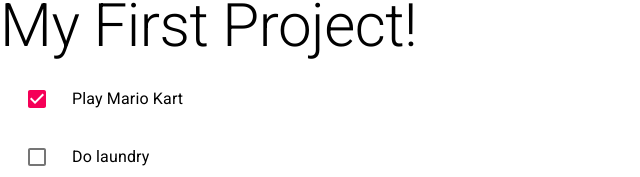
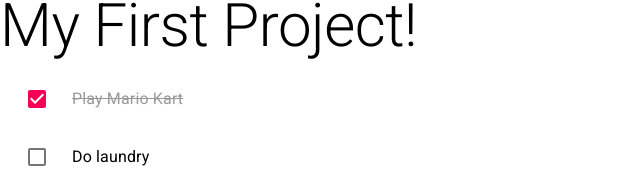
Before and after one commit to jallend1/taskman, a React (Create React App) app: page / in a window 1280 px wide. Shown: the part 112-289 px from the top of the page, without its empty margins (0-640 px from the left). Built offline with nearby package versions, Linux system fonts and the light colour scheme.

Commit message:
Applies basic styling to completed items

```diff
--- a/src/Components/Project.js
+++ b/src/Components/Project.js
@@ -1,13 +1,22 @@
-import {Checkbox, List, ListItem, ListItemIcon, ListItemText, Typography } from '@material-ui/core';
+import {Checkbox, List, ListItem, ListItemIcon, ListItemText, Typography, makeStyles } from '@material-ui/core';
 const Project = ({project, completeTask}) => {
+    const useStyles = makeStyles({
+        completed: {
+            textDecoration: 'line-through',
+            opacity: .4
+        }
+    })
+
+    const classes = useStyles();
+
     const renderProjects = () => {
         return project.taskList.map((task, index) => {
             return (
                 <ListItem key={task.action} >
                     <ListItemIcon>
-                        <Checkbox checked={task.isComplete} onClick={() => completeTask(project.id, index)}/>
+                        <Checkbox checked={task.isComplete} onClick={() => completeTask(project.id, index)} />
                     </ListItemIcon>
-                    <ListItemText primary={task.action} />
+                    <ListItemText primary={task.action} className={task.isComplete ? classes.completed : null}/>
                 </ListItem>
 
             )})
```
